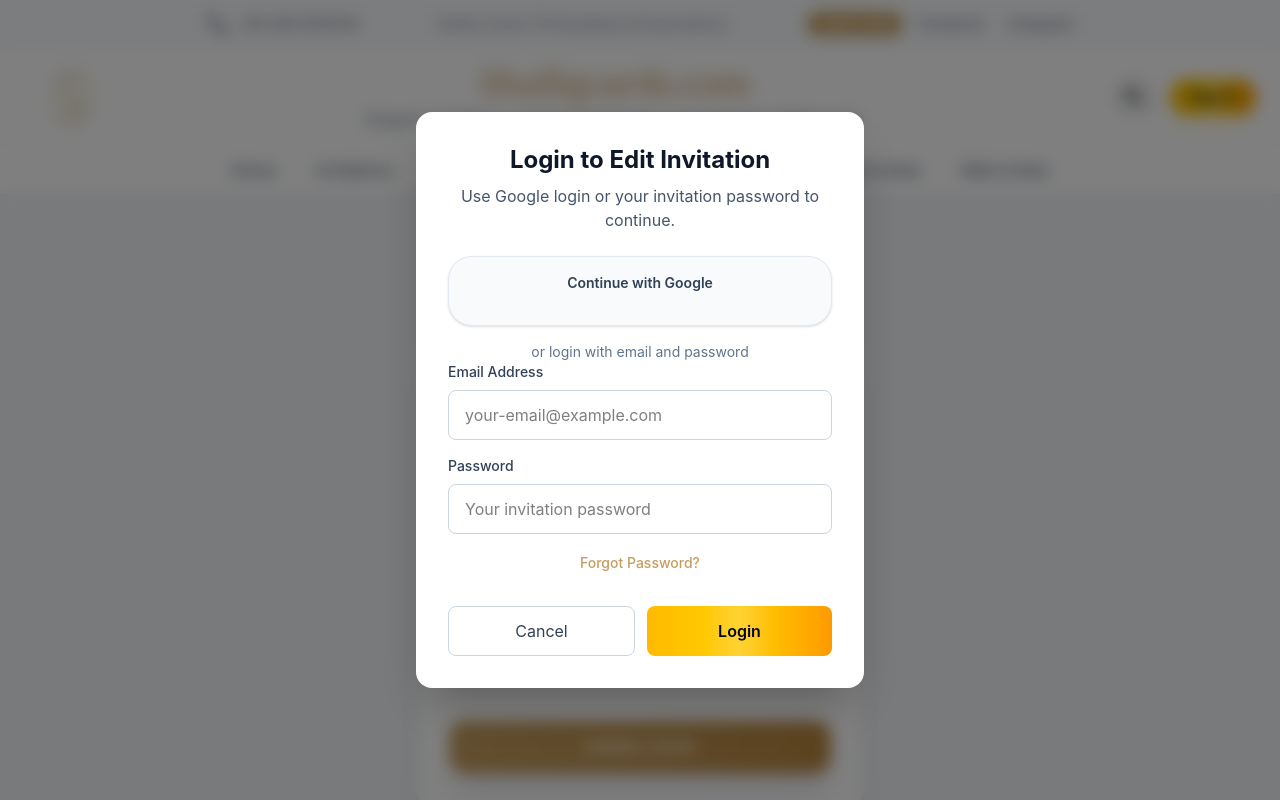
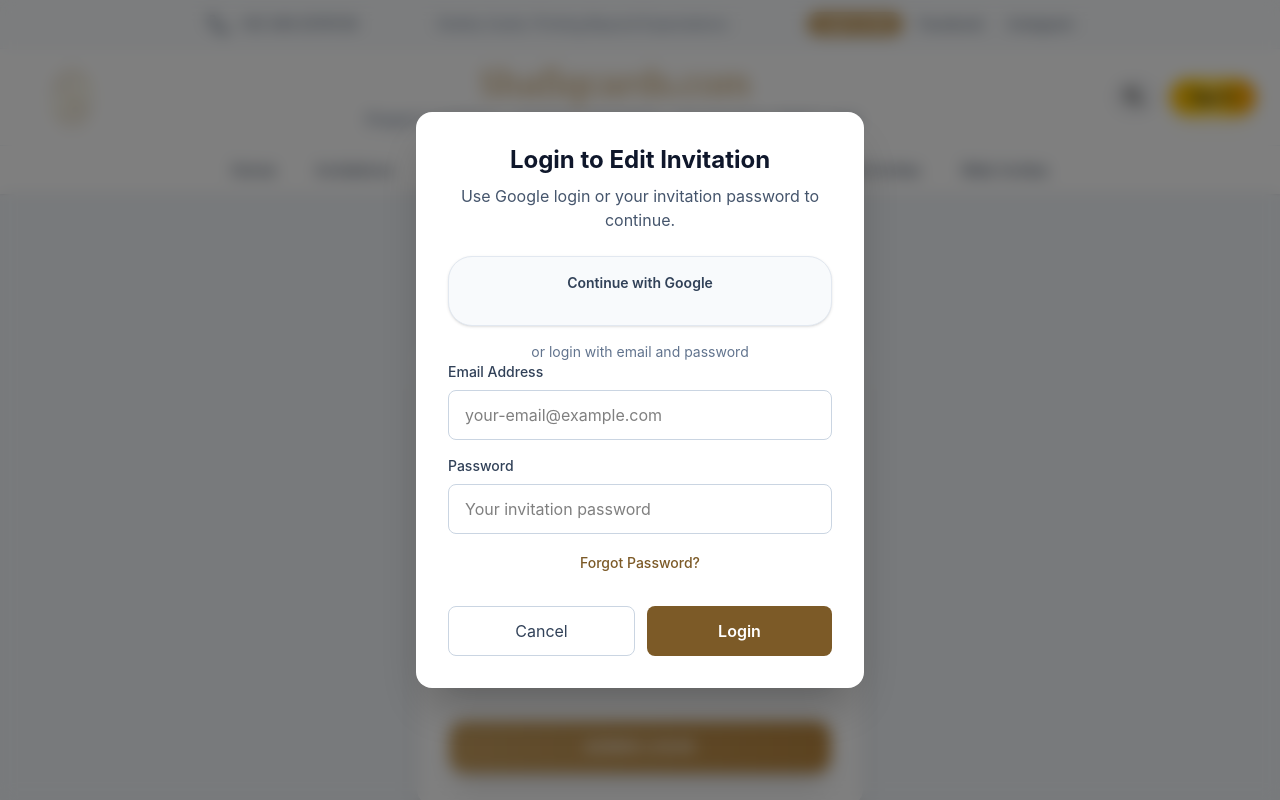
Before and after one commit to nofilimranofficial-wq/shafiqcards, a React (Vite) app: page /admin/login in a window 1280 px wide. Both pictures are taken after a click on the button "Login to Edit". Shown: the top 800 px of the page. Built offline with nearby package versions, Linux system fonts and the light colour scheme; a web font is replaced by a local one.

Commit message:
Update button styles and input classes in InvitationLogin

```diff
--- a/src/components/InvitationLogin.jsx
+++ b/src/components/InvitationLogin.jsx
@@ -269,7 +269,7 @@ const InvitationLogin = ({ isOpen, onClose, onLoginSuccess }) => {
             <input
               type="email"
               required
-              className="w-full px-4 py-3 border border-slate-300 rounded-lg focus:ring-2 focus:ring-[#c59d5f] focus:border-transparent"
+              className="w-full px-4 py-3 border border-slate-300 rounded-lg focus:ring-2 focus:ring-[#7c5a27] focus:border-transparent"
               value={form.email}
               onChange={(e) => setForm(f => ({ ...f, email: e.target.value }))}
               placeholder="your-email@example.com"
@@ -283,7 +283,7 @@ const InvitationLogin = ({ isOpen, onClose, onLoginSuccess }) => {
             <input
               type="password"
               required
-              className="w-full px-4 py-3 border border-slate-300 rounded-lg focus:ring-2 focus:ring-[#c59d5f] focus:border-transparent"
+              className="w-full px-4 py-3 border border-slate-300 rounded-lg focus:ring-2 focus:ring-[#7c5a27] focus:border-transparent"
               value={form.password}
               onChange={(e) => setForm(f => ({ ...f, password: e.target.value }))}
               placeholder="Your invitation password"
@@ -300,7 +300,7 @@ const InvitationLogin = ({ isOpen, onClose, onLoginSuccess }) => {
             <button
               type="button"
               onClick={() => setShowForgotPassword(true)}
-              className="text-[#c59d5f] hover:text-[#b8863f] text-sm font-medium"
+              className="text-[#7c5a27] hover:text-[#63471f] text-sm font-medium"
             >
               Forgot Password?
             </button>
@@ -320,7 +320,7 @@ const InvitationLogin = ({ isOpen, onClose, onLoginSuccess }) => {
             <button
               type="submit"
               disabled={loading}
-              className="flex-1 px-4 py-3 rounded-lg bg-gradient-to-r from-amber-400 via-amber-300 to-amber-500 text-slate-950 font-semibold hover:from-amber-300 hover:via-amber-200 hover:to-amber-400 transition disabled:opacity-50"
+              className="flex-1 px-4 py-3 rounded-lg bg-[#7c5a27] text-white font-semibold hover:bg-[#63471f] transition disabled:opacity-50"
             >
               {loading ? 'Logging in...' : 'Login'}
             </button>
@@ -349,7 +349,7 @@ const InvitationLogin = ({ isOpen, onClose, onLoginSuccess }) => {
                     <input
                       type="email"
                       required
-                      className="w-full px-4 py-3 border border-slate-300 rounded-lg focus:ring-2 focus:ring-[#c59d5f] focus:border-transparent"
+                      className="w-full px-4 py-3 border border-slate-300 rounded-lg focus:ring-2 focus:ring-[#7c5a27] focus:border-transparent"
                       value={resetEmail}
                       onChange={(e) => setResetEmail(e.target.value)}
                       placeholder="your-email@example.com"
@@ -373,7 +373,7 @@ const InvitationLogin = ({ isOpen, onClose, onLoginSuccess }) => {
                     <button
                       type="submit"
                       disabled={loading}
-                      className="flex-1 px-4 py-3 bg-[#c59d5f] text-white rounded-lg hover:bg-[#b8863f] transition disabled:opacity-50"
+                      className="flex-1 px-4 py-3 bg-[#7c5a27] text-white rounded-lg hover:bg-[#63471f] transition disabled:opacity-50"
                     >
                       {loading ? 'Sending...' : 'Send Code'}
                     </button>
@@ -415,7 +415,7 @@ const InvitationLogin = ({ isOpen, onClose, onLoginSuccess }) => {
                     <button
                       type="submit"
                       disabled={loading}
-                      className="flex-1 px-4 py-3 bg-[#c59d5f] text-white rounded-lg hover:bg-[#b8863f] transition disabled:opacity-50"
+                      className="flex-1 px-4 py-3 bg-[#7c5a27] text-white rounded-lg hover:bg-[#63471f] transition disabled:opacity-50"
                     >
                       {loading ? 'Verifying...' : 'Verify Code'}
                     </button>
@@ -457,7 +457,7 @@ const InvitationLogin = ({ isOpen, onClose, onLoginSuccess }) => {
                     <button
                       type="submit"
                       disabled={loading}
-                      className="flex-1 px-4 py-3 bg-[#c59d5f] text-white rounded-lg hover:bg-[#b8863f] transition disabled:opacity-50"
+                      className="flex-1 px-4 py-3 bg-[#7c5a27] text-white rounded-lg hover:bg-[#63471f] transition disabled:opacity-50"
                     >
                       {loading ? 'Resetting...' : 'Reset Password'}
                     </button>
```
